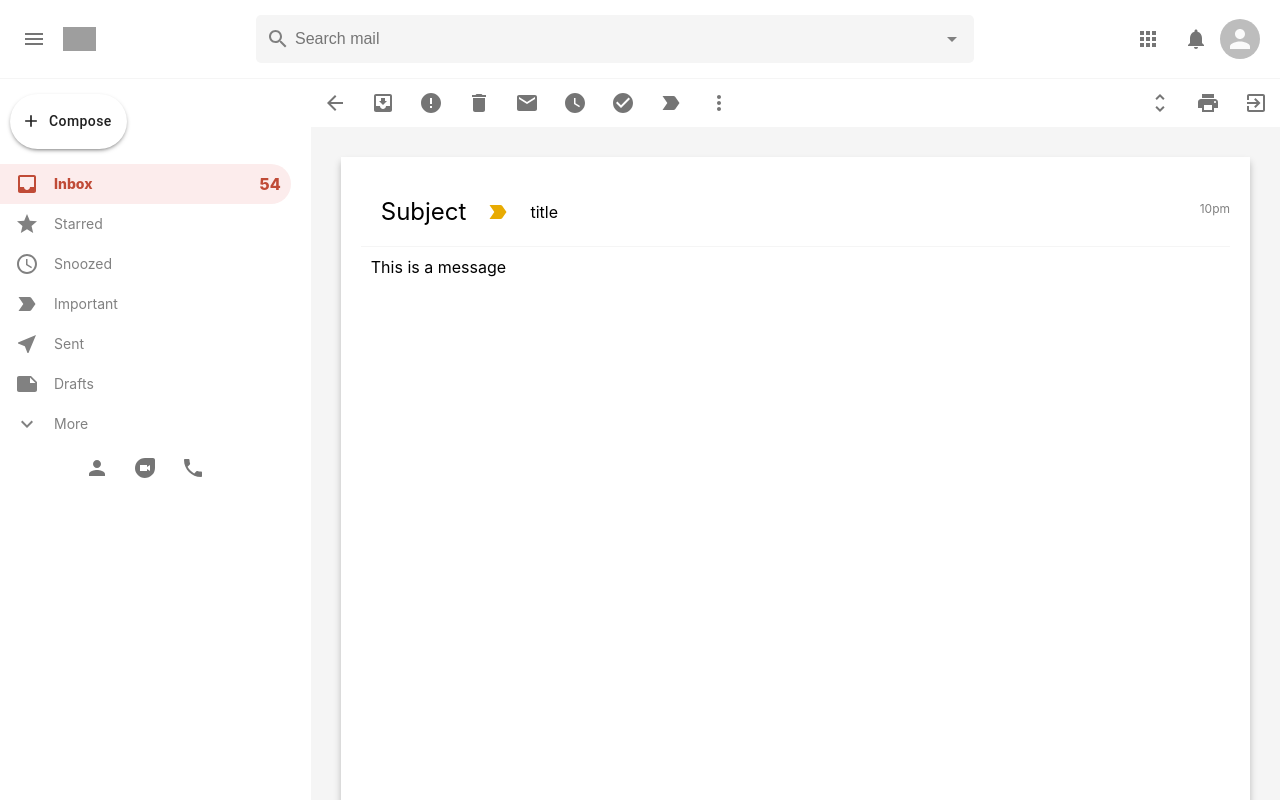
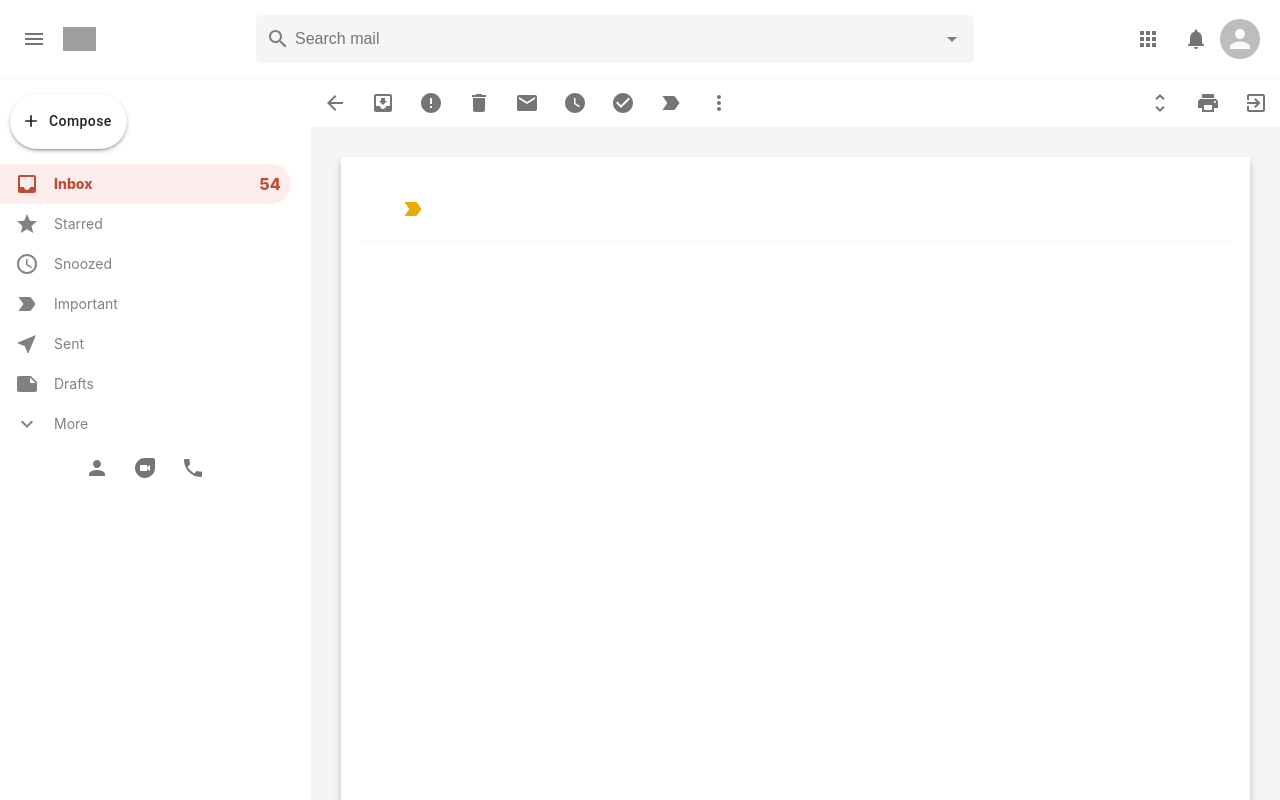
Before and after one commit to adam040992/gmail-clone, a React (Create React App) app: page /mail in a window 1280 px wide. Shown: the top 800 px of the page. Built offline with nearby package versions, Linux system fonts and the light colour scheme; grey boxes are pictures that could not be loaded.

Commit message:
Building login element

```diff
--- a/src/components/EmailList.js
+++ b/src/components/EmailList.js
@@ -76,18 +76,6 @@ function EmailList() {
                         time={new Date(timestamp?.seconds * 1000).toUTCString()}
                     />
                 ))}
-                <EmailRow
-                    title='Twitch'
-                    subject='Hej follow streamer!!!'
-                    description='This is test'
-                    time='10pm'
-                />
-                <EmailRow
-                    title='Twitch'
-                    subject='Hej follow streamer!!!'
-                    description='This is test'
-                    time='10pm'
-                />
             </div>
         </div>
     )
--- a/src/components/EmailRow.css
+++ b/src/components/EmailRow.css
@@ -38,8 +38,7 @@
 }
 
 .emailRow__time {
-    padding-left: 15px;
-    padding-right: 5px;
+    padding-right: 15px;
     font-size: 9px;
     font-weight: bold;
 }
--- a/src/components/Mail.js
+++ b/src/components/Mail.js
@@ -14,9 +14,12 @@ import CheckCircleIcon from '@material-ui/icons/CheckCircle';
 import UnfoldMoreIcon from '@material-ui/icons/UnfoldMore';
 import PrintIcon from '@material-ui/icons/Print';
 import ExitToAppIcon from '@material-ui/icons/ExitToApp';
+import { useSelector } from 'react-redux';
+import { selectOpenMail } from '../features/mailSlice';
 
-function Mail({ key, title, subject, description }) {
+function Mail() {
     const history = useHistory();
+    const selectedMail = useSelector(selectOpenMail);
 
     return (
         <div className="mail">
@@ -77,14 +80,14 @@ function Mail({ key, title, subject, description }) {
 
             <div className="mail__body">
                 <div className="mail__bodyHeader">
-                    <h2>Subject</h2>
+                    <h2>{selectedMail?.subject}</h2>
                     <LabelImportantIcon className="mail__important"/>
-                    <p>title</p>
-                    <p className="mail__time">10pm</p>
+                    <p>{selectedMail?.title}</p>
+                    <p className="mail__time">{selectedMail?.time}</p>
                 </div>
 
                 <div className="mail__message">
-                    <p>This is a message</p>
+                    <p>{selectedMail?.description}</p>
                 </div>
             </div>
         </div>
```
